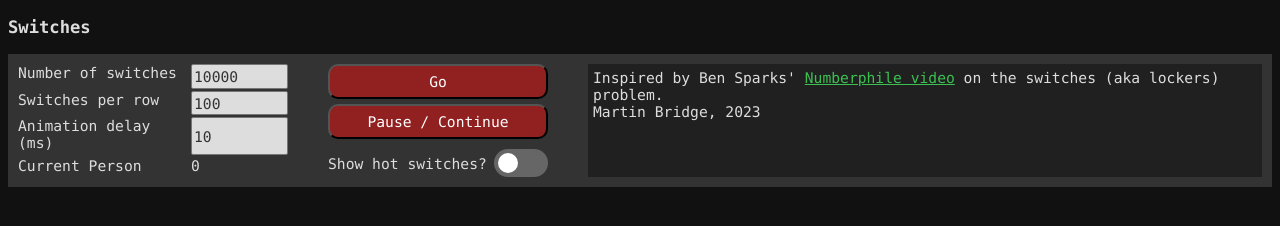
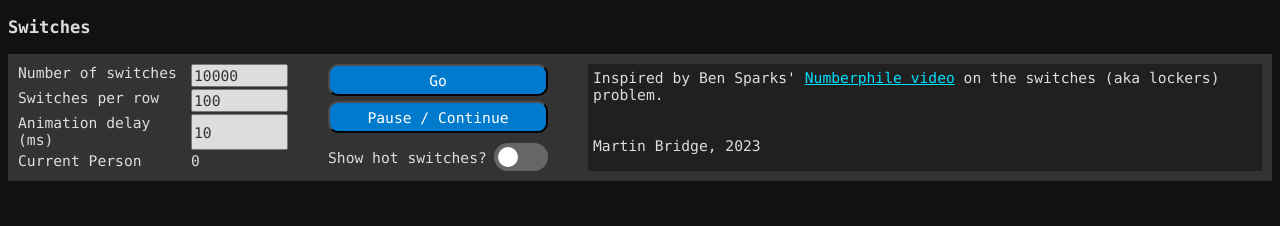
Before and after one commit to bridgem/animations, a plain HTML site: page switches.html in a window 1280 px wide. Drawn offline with Linux system fonts and the light colour scheme.

Commit message:
Minor style changes

```diff
--- a/switches.html
+++ b/switches.html
@@ -10,9 +10,6 @@
 <head>
     <script>
         /* TODO
-            Select heatmap vs switch state
-            Allow change of delay on Start ot Play/Pause
-            Switch borders vs none
             Separately selectable switch size vs auto size  (dependent input fields)
         */
         var canvas;
@@ -318,7 +315,7 @@
         }
 
         a {
-            color: #3cc052;
+            color: #00dfff;
         }
 
         #actionpanel {
@@ -397,9 +394,10 @@
         }
 
         button {
-            background-color: rgb(145, 33, 33);
+            background-color: #007acc;
+            border-color: #4d4d4d;
             color: white;
-            min-height: 35px;
+            min-height: 32px;
         }
 
         .popup {
@@ -529,7 +527,7 @@
 
         <div id="textpanel">
             Inspired by Ben Sparks' <a href="https://www.youtube.com/watch?v=-UBDRX6bk-A" target="_blank">Numberphile video</a> on the switches (aka lockers) problem.
-            <br/>
+            <br/><br/><br/>
             Martin Bridge, 2023
 
         </div>
```
